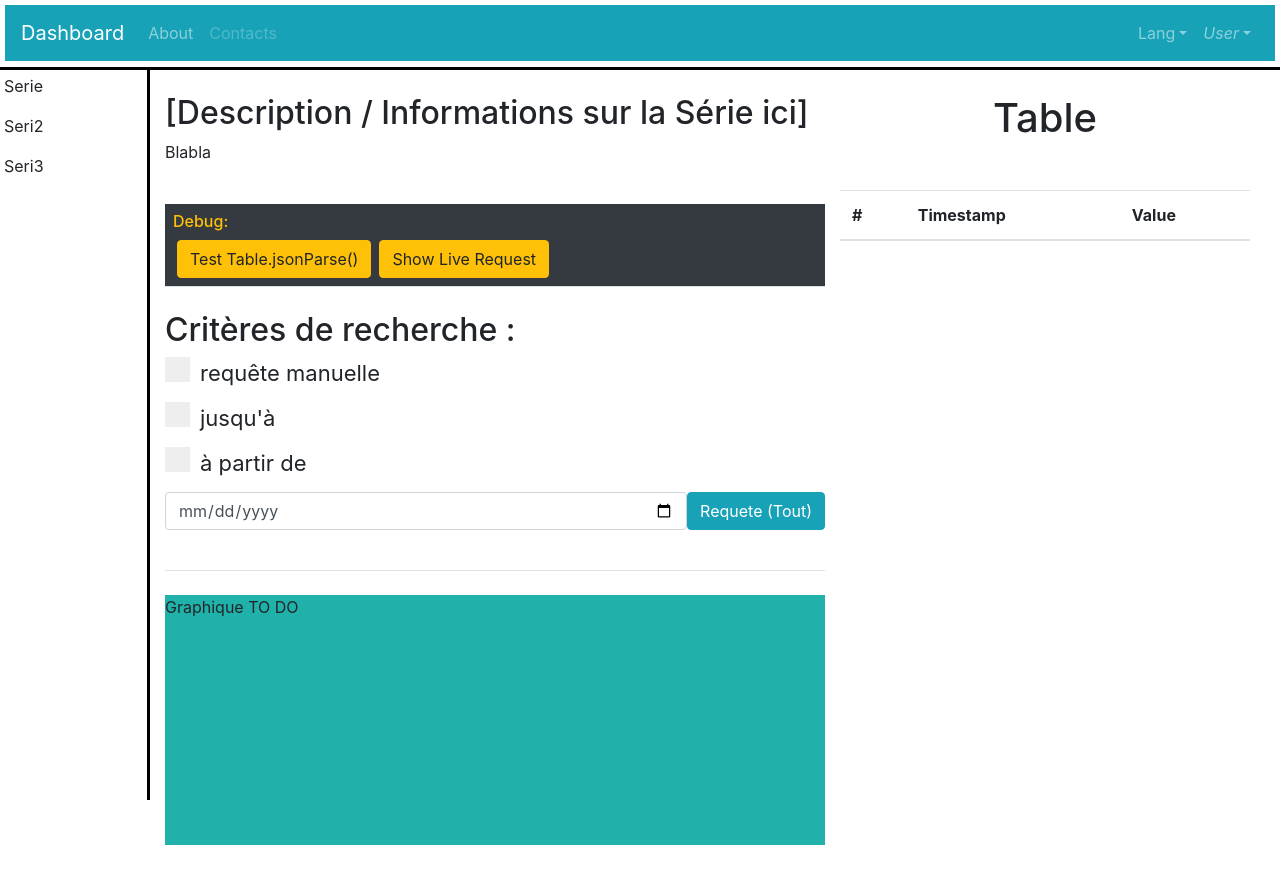
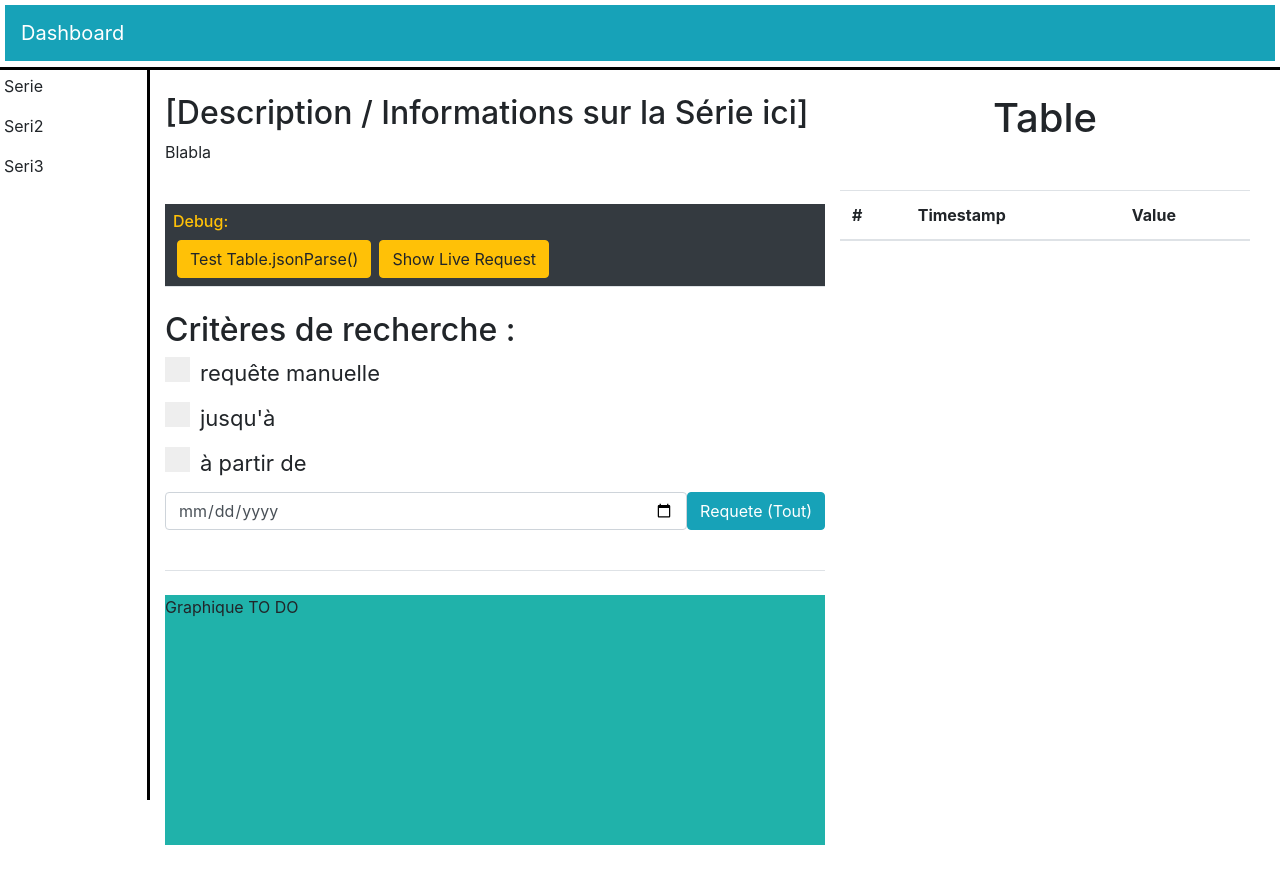
Before and after one commit to PierreTSE/2020-BDD-dashboard, a Vue app: page / in a window 1280 px wide. Built offline with nearby package versions, Linux system fonts and the light colour scheme.

Commit message:
Menu collapse

```diff
--- a/src/components/MyHeader.vue
+++ b/src/components/MyHeader.vue
@@ -1,38 +1,18 @@
 <template lang="html">
-
   <header class="">
     <div>
-   <b-navbar toggleable="lg" type="dark" variant="info">
+      <b-navbar toggleable="xl" type="dark" variant="info">
         <b-navbar-brand href="#">Dashboard</b-navbar-brand>
         <b-navbar-toggle target="nav-collapse"></b-navbar-toggle>
-      <b-collapse id="nav-collapse" is-nav>
+        <b-collapse id="nav-collapse" class="menu-test" style="width:100%">
           <b-navbar-nav>
-            <b-nav-item href="#">About</b-nav-item>
-            <b-nav-item href="#" disabled>Contacts</b-nav-item>
-         </b-navbar-nav>
-         <!-- Right aligned nav items -->
-         <b-navbar-nav class="ml-auto">
-            <b-nav-item-dropdown text="Lang" right>
-               <b-dropdown-item href="#">EN</b-dropdown-item>
-               <b-dropdown-item href="#">ES</b-dropdown-item>
-               <b-dropdown-item href="#">RU</b-dropdown-item>
-               <b-dropdown-item href="#">FA</b-dropdown-item>
-            </b-nav-item-dropdown>
-            <b-nav-item-dropdown right>
-               <!-- Using 'button-content' slot -->
-               <template v-slot:button-content>
-                  <em>User</em>
-               </template>
-               <b-dropdown-item href="#">Profile</b-dropdown-item>
-               <b-dropdown-item href="#">Sign Out</b-dropdown-item>
-            </b-nav-item-dropdown>
+            <b-nav-item href="#">Serie1</b-nav-item>
+            <b-nav-item href="#">Serie2</b-nav-item>
           </b-navbar-nav>
         </b-collapse>
       </b-navbar>
-
     </div>
   </header>
-
 </template>
 
 <script lang="js">
@@ -55,13 +35,11 @@
 
     }
 }
-
-
 </script>
 
 <style>
 header {
-  height: 70px;  /* Meme valeur que 'top' de MySidebar */
+  height: 70px; /* Meme valeur que 'top' de MySidebar */
   position: fixed;
   top: 0;
   left: 0;
@@ -70,6 +48,9 @@ header {
   padding: 5px;
   border-bottom: 3px solid black;
 }
-
-
+@media only screen and (min-width: 1200px) {
+  .menu-test {
+    display: none;
+  }
+}
 </style>
```
Lines whose indentation alone changed are shown as unchanged.
